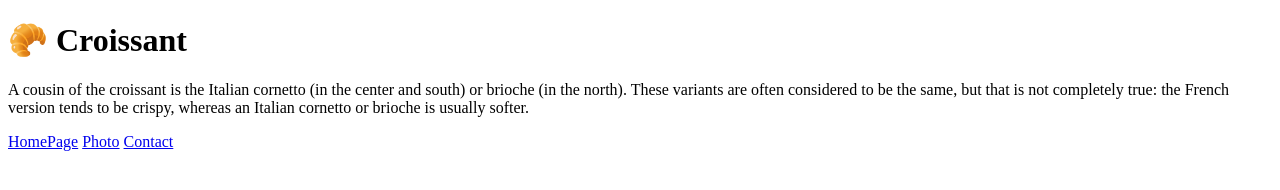
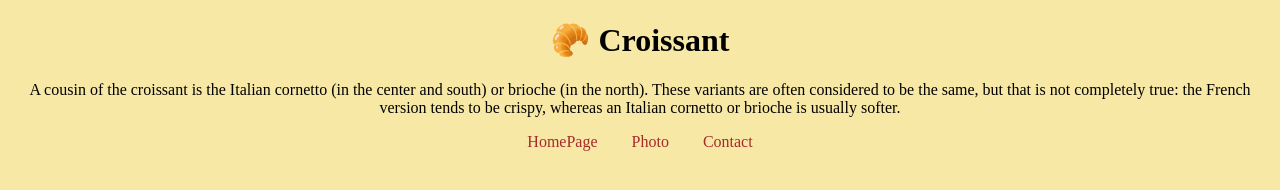
Before and after one commit to sana-mk/Croissant, a plain HTML site: page index.html in a window 1280 px wide. Drawn offline with Linux system fonts and the light colour scheme.

Commit message:
add CSS for homepage

```diff
--- a/index.html
+++ b/index.html
@@ -3,6 +3,7 @@
   <head>
     <meta charset="UTF-8" />
     <meta name="viewport" content="width=device-width, initial-scale=1.0" />
+    <link rel="stylesheet" href="styles/app.css" />
     <title>HomePage</title>
   </head>
   <body>
@@ -13,8 +14,10 @@
       be the same, but that is not completely true: the French version tends to
       be crispy, whereas an Italian cornetto or brioche is usually softer.
     </p>
-    <a href="/Croissant/index.html">HomePage</a>
-    <a href="/Croissant/photo.html">Photo</a>
-    <a href="/Croissant/contact.html">Contact</a>
+    <div class="center-link">
+      <a href="/Croissant/index.html">HomePage</a>
+      <a href="/Croissant/photo.html">Photo</a>
+      <a href="/Croissant/contact.html">Contact</a>
+    </div>
   </body>
 </html>
--- /dev/null
+++ b/styles/app.css
@@ -0,0 +1,20 @@
+body {
+  background: #f8e8a6;
+}
+h1,
+p {
+  text-align: center;
+}
+
+.center-link {
+  text-align: center;
+}
+.center-link a {
+  padding: 15px;
+  color: #a52a2a;
+  text-decoration: none;
+}
+.center-link a:hover {
+  color: #6a9904;
+  text-decoration: underline;
+}
```
